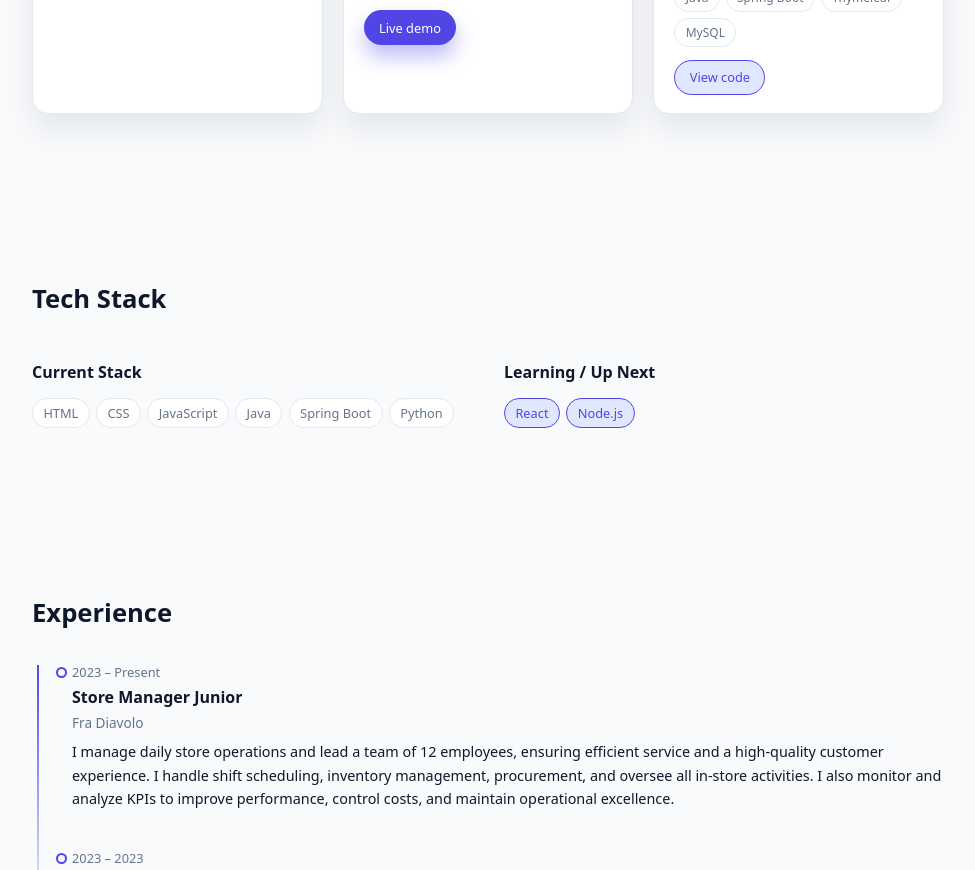
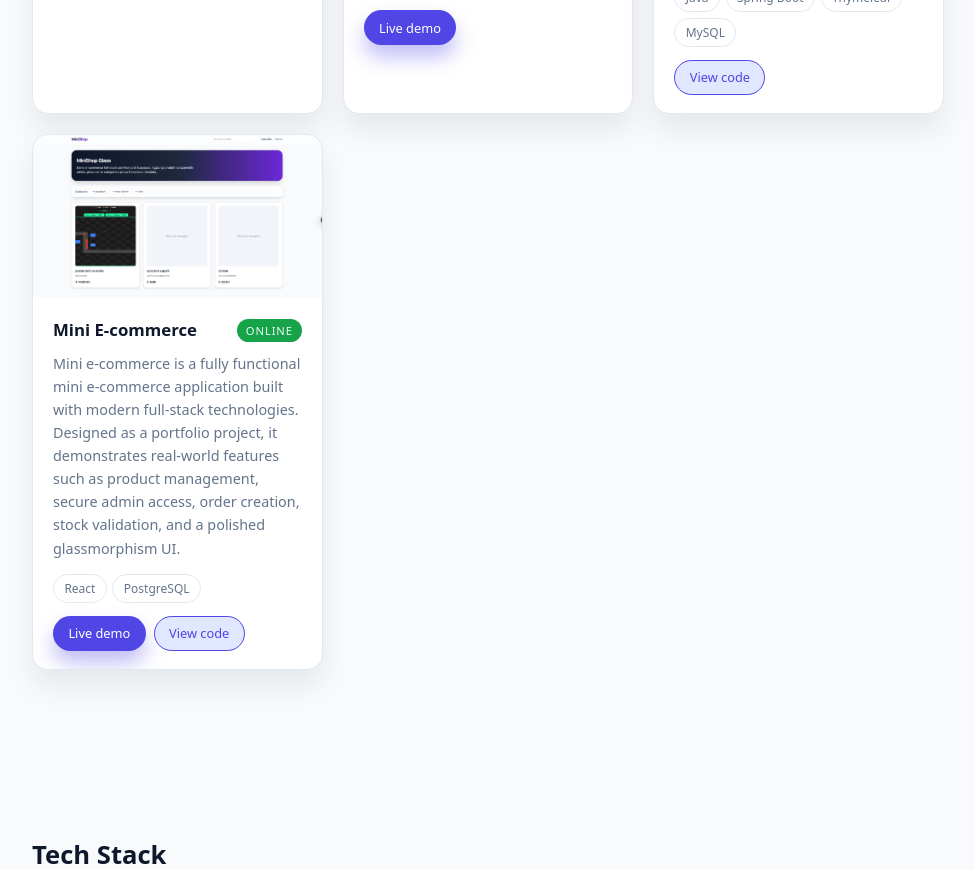
Before and after one commit to davideblaffard/davide-portfolio, a React (Vite) app: page / in a window 1280 px wide. Shown: the part 2340-3210 px from the top of the page, without its empty margins (152-1127 px from the left). Built offline with nearby package versions, Linux system fonts and the light colour scheme.

Commit message:
Add Mini E-commerce project

```diff
--- a/src/data/projects.js
+++ b/src/data/projects.js
@@ -6,6 +6,7 @@ export const PROJECT_FILTERS = [
   "React",
   "Node.js",
   "AI",
+  "PostgreSQL",
 ];
 
 export const projects = [
@@ -14,7 +15,7 @@ export const projects = [
     title: "AI Translation App (DeepL-style Clone)",
     description:
       "A full-stack translation app inspired by DeepL. Built originally with no prior React or Node.js experience using prompt engineering and iterative refinement. Supports OpenAI API and local models via Ollama, translating texts of 2000+ characters in seconds while keeping token usage very low.",
-    liveUrl: "https://deepl-clone.vercel.app", // <--- metti il tuo URL Vercel
+    liveUrl: "https://deepl-clone.vercel.app",
     repoUrl: "https://github.com/davideblaffard/deepl-clone",
     tags: ["React", "Node.js", "OpenAI API", "AI", "Full Stack"],
     status: "online", // online | code-only | wip (work in progress)
@@ -26,7 +27,7 @@ export const projects = [
     description:
       "A responsive OTT-style streaming platform with dynamic TMDB-powered content, custom UI, advanced animations, search, skeleton loaders, and a persistent “My List” system.",
     liveUrl: "https://blafflix.vercel.app/",
-    // repoUrl: "https://github.com/...", // aggiungi se ce l’hai
+    // repoUrl:
     tags: ["Next.js", "React", "TypeScript", "Tailwind CSS", "TMDB API"],
     status: "online",
     image: "/projects/blafflix.png",
@@ -73,4 +74,15 @@ export const projects = [
     inProgress: true,
     image: "/projects/generic.png",
   },
+  {
+  id: 7,
+  title: "Mini E-commerce",
+  description: "Mini e-commerce is a fully functional mini e-commerce application built with modern full-stack technologies. Designed as a portfolio project, it demonstrates real-world features such as product management, secure admin access, order creation, stock validation, and a polished glassmorphism UI.",
+  liveUrl: "https://mini-ecommerce-davide-blaffard.vercel.app/",
+  repoUrl: "https://github.com/davideblaffard/mini-ecommerce",
+  tags: ["React", "PostgreSQL"],
+  status: "online",
+  image: "/projects/mini-ecommerce.png",
+},
+
 ];
```
Also changed, not shown: public/projects/mini-ecommerce.png (added).
